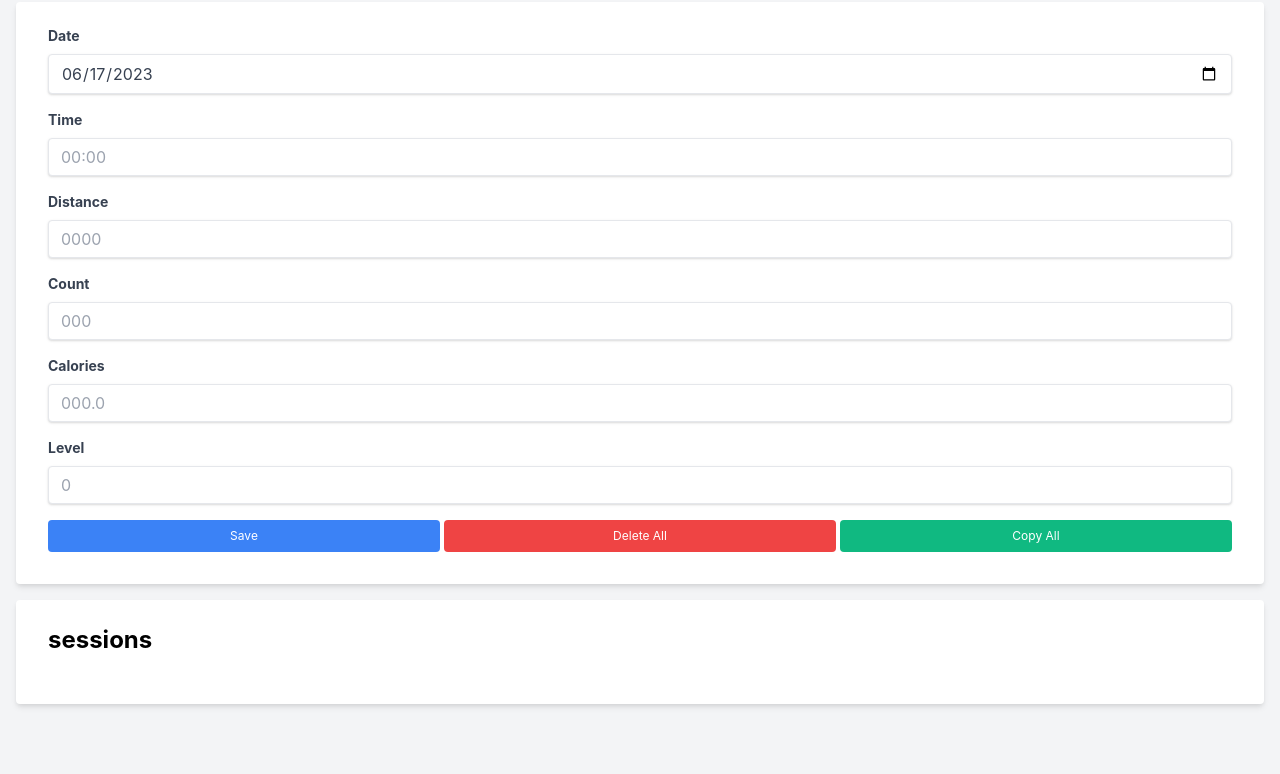
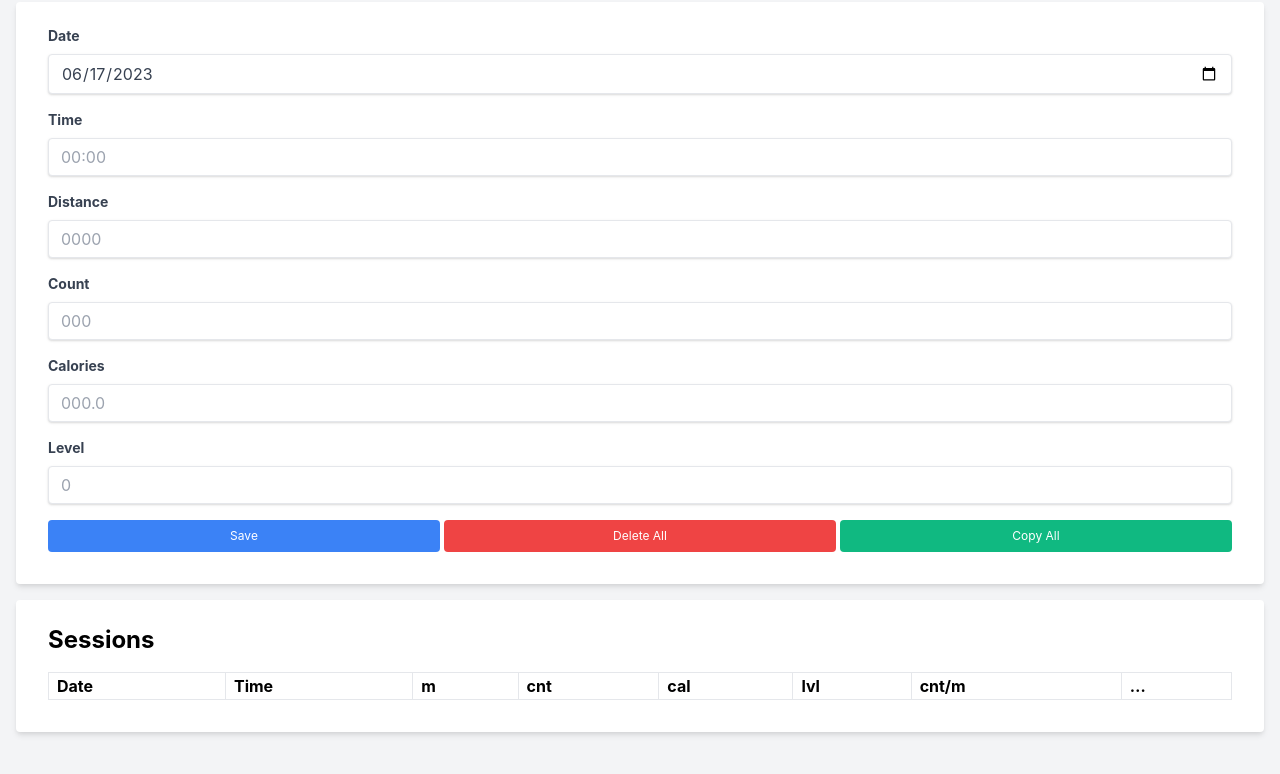
Before and after one commit to minthemiddle/r, a plain HTML site: page index.html in a window 1280 px wide. Shown: the part 98-872 px from the top of the page. Drawn offline with nearby package versions, Linux system fonts and the light colour scheme.

Commit message:
Reformat: Session section
Fixes #1

```diff
--- a/index.html
+++ b/index.html
@@ -71,21 +71,39 @@
         </div>
 
         <div class="bg-white shadow-md rounded px-8 pt-6 pb-8 mb-4">
-            <h2 class="text-2xl font-bold mb-4">sessions</h2>
-            <ul>
-                <template x-for="(session, index) in sessions" :key="index">
-                    <li class="mb-2">
-                        <span x-text="session.time"></span> (min),
-                        <span x-text="session.distance"></span> (m),
-                        <span x-text="session.count"></span> (cnt),
-                        <span x-text="session.calories"></span> (cal),
-                        <span x-text="session.level"></span> (level)
-                        <span x-text="(session.count / (parseInt(session.time.split(':')[0]) + (parseInt(session.time.split(':')[1]) / 60))).toFixed(2)"></span> (cnt/min)
-                        <button class="ml-2 text-blue-500 hover:text-blue-700" type="button" @click="editsession(index)">Edit</button>
-                        <button class="ml-2 text-red-500 hover:text-red-700" type="button" @click="deletesession(index)">Delete</button>
-                    </li>
-                </template>
-            </ul>
+            <h2 class="text-2xl font-bold mb-4">Sessions</h2>
+            <div class="overflow-x-auto">
+            <table class="w-full overflow-x-auto border-collapse border border-gray-400">
+                <thead>
+                    <tr>
+                        <th class="border px-2 text-left">Date</th>
+                        <th class="border px-2 text-left">Time</th>
+                        <th class="border px-2 text-left">m</th>
+                        <th class="border px-2 text-left">cnt</th>
+                        <th class="border px-2 text-left">cal</th>
+                        <th class="border px-2 text-left">lvl</th>
+                        <th class="border px-2 text-left">cnt/m</th>
+                        <th class="border px-2 text-left">…</th>
+                    </tr>
+                </thead>
+                <tbody>
+                    <template x-for="(session, index) in sessions" :key="index">
+                    <tr>
+                        <td class="border px-2 text-xs"><span x-text="session.date"></span></td>
+                        <td class="border px-2"><span x-text="session.time"></span></td>
+                        <td class="border px-2"><span x-text="session.distance"></span></td>
+                        <td class="border px-2"><span x-text="session.count"></span></td>
+                        <td class="border px-2"><span x-text="session.calories"></span></td>
+                        <td class="border px-2"><span x-text="session.level"></span></td>
+                        <td class="border px-2"><span x-text="(session.count / (parseInt(session.time.split(':')[0]) + (parseInt(session.time.split(':')[1]) / 60))).toFixed(2)"></span></td>
+                        <td class="border px-2">
+                            <button class="text-blue-500 hover:text-blue-700" type="button" @click="editsession(index)" title="Edit">✎</button>
+                            <button class="ml-2 text-red-500 hover:text-red-700" type="button" @click="deletesession(index)" title="Delete">⌫</button></td>
+                    </tr>
+                    </template>
+                </tbody>
+            </table>
+        </div>
         </div>
     </div>
     <script defer src="https://cdn.jsdelivr.net/npm/@alpinejs/mask@3.x.x/dist/cdn.min.js"></script>
```
